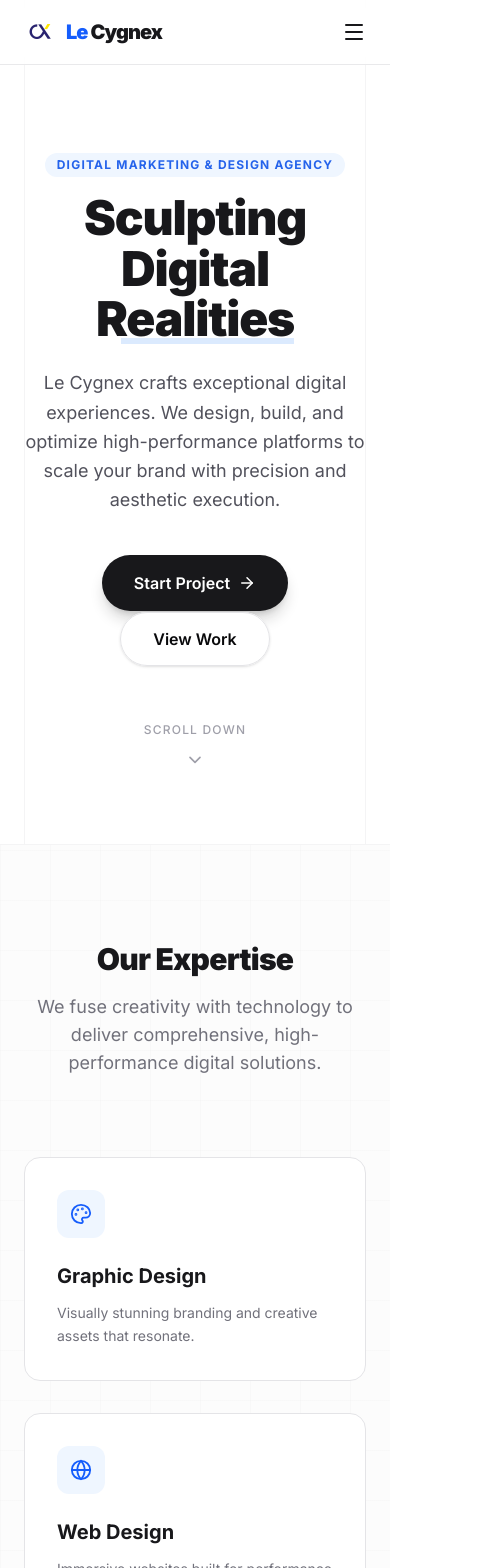
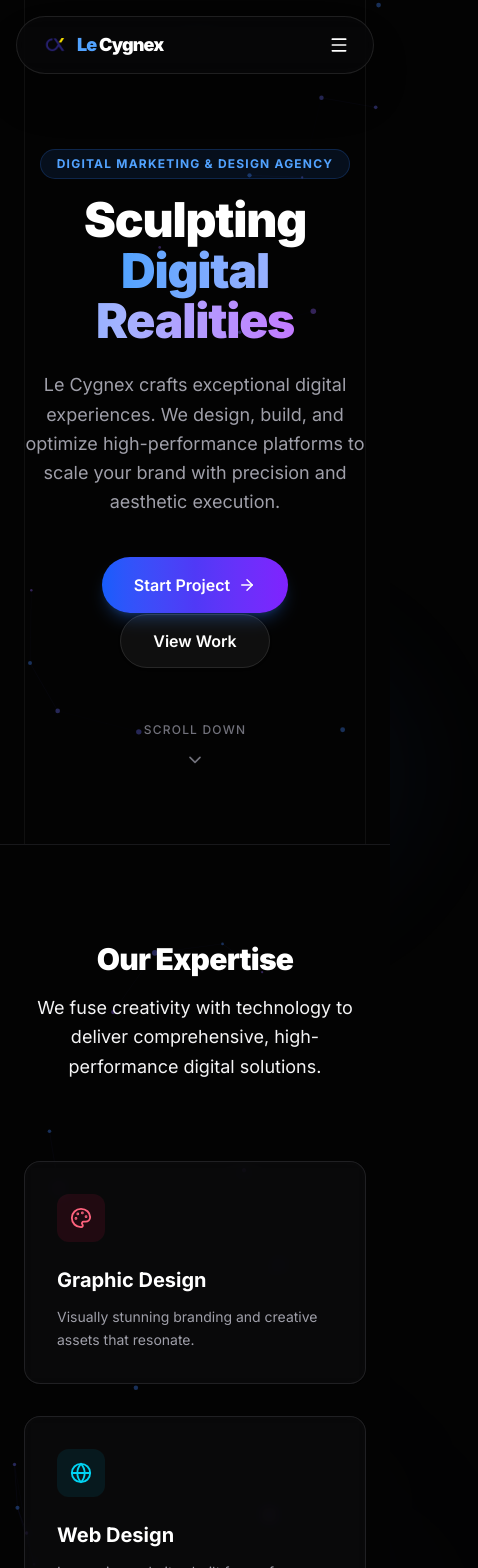
Before and after one commit to Nihalpm123/cygnex, a Next.js app: page / in a window 390 px wide. Shown: the top 1568 px of the page, 478 px wide, since content can reach past the window. Built offline with nearby package versions, Linux system fonts and the light colour scheme.

Commit message:
feat: upgrade website design to a premium dark-themed aesthetic with interactive canvas particles background

```diff
--- a/src/app/globals.css
+++ b/src/app/globals.css
@@ -1,44 +1,88 @@
 @import "tailwindcss";
 
 :root {
-  --background: #ffffff;
-  --foreground: #09090b;
-  --primary: #2563eb;
-  --secondary: #18181b;
-  --accent: #71717a;
+  --background: #030303;
+  --foreground: #f4f4f5;
+  --primary: #3b82f6;
+  --secondary: #09090b;
+  --accent: #a1a1aa;
+  --card-bg: rgba(15, 15, 18, 0.55);
+  --card-border: rgba(39, 39, 42, 0.5);
 }
 
 @theme {
   --color-primary: var(--primary);
   --color-secondary: var(--secondary);
   --color-accent: var(--accent);
+  --color-card-bg: var(--card-bg);
+  --color-card-border: var(--card-border);
 }
 
 body {
   color: var(--foreground);
   background: var(--background);
-  font-family: Arial, Helvetica, sans-serif;
+  font-family: var(--font-inter), Arial, Helvetica, sans-serif;
   overflow-x: hidden;
-  background-size: 50px 50px;
-  background-image: linear-gradient(to right, rgba(9, 9, 11, 0.03) 1px, transparent 1px),
-                    linear-gradient(to bottom, rgba(9, 9, 11, 0.03) 1px, transparent 1px);
+  position: relative;
+}
+
+/* Subtle glowing background orbs */
+body::before {
+  content: "";
+  position: absolute;
+  top: 10%;
+  left: 20%;
+  width: 400px;
+  height: 400px;
+  background: radial-gradient(circle, rgba(59, 130, 246, 0.08) 0%, transparent 70%);
+  z-index: -1;
+  pointer-events: none;
+  filter: blur(40px);
+}
+
+body::after {
+  content: "";
+  position: absolute;
+  bottom: 20%;
+  right: 10%;
+  width: 500px;
+  height: 500px;
+  background: radial-gradient(circle, rgba(139, 92, 246, 0.06) 0%, transparent 75%);
+  z-index: -1;
+  pointer-events: none;
+  filter: blur(50px);
 }
 
 html {
   scroll-behavior: smooth;
+  background-color: #030303;
 }
 
 /* Custom Scrollbar */
 ::-webkit-scrollbar {
-  width: 8px;
+  width: 6px;
 }
 ::-webkit-scrollbar-track {
-  background: #f4f4f5;
+  background: #09090b;
 }
 ::-webkit-scrollbar-thumb {
-  background: #d4d4d8;
-  border-radius: 4px;
+  background: #27272a;
+  border-radius: 3px;
 }
 ::-webkit-scrollbar-thumb:hover {
-  background: #a1a1aa;
+  background: #3f3f46;
 }
+
+/* Glassmorphism custom classes */
+.glass {
+  background: rgba(15, 15, 18, 0.55);
+  backdrop-filter: blur(12px);
+  -webkit-backdrop-filter: blur(12px);
+  border: 1px solid rgba(255, 255, 255, 0.08);
+}
+
+.text-gradient-primary {
+  background: linear-gradient(135deg, #60a5fa 0%, #a78bfa 50%, #818cf8 100%);
+  -webkit-background-clip: text;
+  -webkit-text-fill-color: transparent;
+}
--- a/src/app/layout.tsx
+++ b/src/app/layout.tsx
@@ -3,6 +3,7 @@ import { Inter } from "next/font/google";
 import "./globals.css";
 import Navbar from "@/components/ui/Navbar";
 import Footer from "@/components/ui/Footer";
+import InteractiveBackground from "@/components/ui/InteractiveBackground";
 
 const inter = Inter({ subsets: ["latin"] });
 
@@ -17,8 +18,9 @@ export default function RootLayout({
   children: React.ReactNode;
 }>) {
   return (
-    <html lang="en">
-      <body className={`${inter.className} antialiased bg-white text-zinc-900`}>
+    <html lang="en" className="dark scroll-smooth">
+      <body className={`${inter.className} antialiased bg-black text-zinc-100 min-h-screen relative overflow-x-hidden`}>
+        <InteractiveBackground />
         <Navbar />
         {children}
         <Footer />
--- a/src/components/sections/HeroSection.tsx
+++ b/src/components/sections/HeroSection.tsx
@@ -6,17 +6,20 @@ import { ArrowRight, ChevronDown } from "lucide-react";
 
 export default function HeroSection() {
     return (
-        <section className="relative w-full min-h-screen flex flex-col items-center justify-center overflow-hidden bg-white py-20">
+        <section className="relative w-full min-h-screen flex flex-col items-center justify-center overflow-hidden bg-transparent py-20">
             {/* Minimal Background Gridlines for Editorial Feel */}
             <div className="absolute inset-0 pointer-events-none flex justify-between px-6 md:px-24">
-                <div className="w-[1px] h-full bg-zinc-100" />
-                <div className="w-[1px] h-full bg-zinc-100 hidden md:block" />
-                <div className="w-[1px] h-full bg-zinc-100 hidden md:block" />
-                <div className="w-[1px] h-full bg-zinc-100" />
+                <div className="w-[1px] h-full bg-white/5" />
+                <div className="w-[1px] h-full bg-white/5 hidden md:block" />
+                <div className="w-[1px] h-full bg-white/5 hidden md:block" />
+                <div className="w-[1px] h-full bg-white/5" />
             </div>
 
+            {/* Glowing background hub */}
+            <div className="absolute top-1/2 left-1/2 -translate-x-1/2 -translate-y-1/2 w-[300px] h-[300px] md:w-[500px] md:h-[500px] bg-blue-500/5 rounded-full blur-[100px] pointer-events-none -z-10" />
+
             {/* Content Container */}
-            <div className="relative z-10 text-center px-6 max-w-4xl mx-auto flex-1 flex flex-col justify-center">
+            <div className="relative z-10 text-center px-6 max-w-5xl mx-auto flex-1 flex flex-col justify-center">
                 <motion.div
                     initial="hidden"
                     animate="visible"
@@ -35,7 +38,7 @@ export default function HeroSection() {
                             hidden: { opacity: 0, y: 15 },
                             visible: { opacity: 1, y: 0, transition: { type: "spring", stiffness: 100 } }
                         }}
-                        className="inline-block text-xs md:text-sm font-bold tracking-widest text-primary mb-4 uppercase bg-blue-50 text-blue-600 px-3 py-1 rounded-full"
+                        className="inline-block text-xs md:text-sm font-bold tracking-widest text-blue-400 mb-4 uppercase bg-blue-500/10 border border-blue-500/20 px-4 py-1.5 rounded-full"
                     >
                         Digital Marketing & Design Agency
                     </motion.span>
@@ -45,12 +48,11 @@ export default function HeroSection() {
                             hidden: { opacity: 0, y: 20 },
                             visible: { opacity: 1, y: 0, transition: { type: "spring", stiffness: 100 } }
                         }}
-                        className="text-5xl md:text-7xl lg:text-8xl font-black tracking-tight text-zinc-900 mb-6 leading-[1.05]"
+                        className="text-5xl md:text-7xl lg:text-8xl font-black tracking-tight text-white mb-6 leading-[1.05]"
                     >
                         Sculpting <br />
-                        <span className="text-zinc-900 relative">
+                        <span className="bg-gradient-to-r from-blue-400 via-indigo-300 to-purple-400 bg-clip-text text-transparent relative">
                             Digital Realities
-                            <span className="absolute bottom-1 left-0 w-full h-[6px] bg-blue-100 -z-10" />
                         </span>
                     </motion.h1>
 
@@ -59,7 +61,7 @@ export default function HeroSection() {
                             hidden: { opacity: 0, y: 20 },
                             visible: { opacity: 1, y: 0, transition: { type: "spring", stiffness: 100 } }
                         }}
-                        className="text-zinc-600 text-lg md:text-xl max-w-2xl mx-auto mb-10 leading-relaxed font-normal"
+                        className="text-zinc-400 text-lg md:text-xl max-w-2xl mx-auto mb-10 leading-relaxed font-normal"
                     >
                         Le Cygnex crafts exceptional digital experiences. We design, build, and optimize high-performance platforms to scale your brand with precision and aesthetic execution.
                     </motion.p>
@@ -79,7 +81,7 @@ export default function HeroSection() {
                                 href="https://wa.me/919074063277"
                                 target="_blank"
                                 rel="noopener noreferrer"
-                                className="px-8 py-4 bg-zinc-900 text-white font-semibold rounded-full hover:bg-zinc-800 transition-colors flex items-center gap-2 shadow-lg shadow-zinc-900/20"
+                                className="px-8 py-4 bg-gradient-to-r from-blue-600 via-indigo-600 to-violet-600 text-white font-semibold rounded-full hover:from-blue-500 hover:to-violet-500 transition-all duration-300 flex items-center gap-2 shadow-lg shadow-blue-500/25"
                             >
                                 Start Project <ArrowRight size={18} />
                             </Link>
@@ -89,10 +91,8 @@ export default function HeroSection() {
                             whileTap={{ scale: 0.97 }}
                         >
                             <Link
-                                href="https://www.instagram.com/le_cygnex?igsh=MjJ5dmtjeXl5c2Zw"
-                                target="_blank"
-                                rel="noopener noreferrer"
-                                className="px-8 py-4 border border-zinc-200 text-zinc-950 font-semibold rounded-full hover:bg-zinc-50 hover:border-zinc-300 transition-colors bg-white shadow-sm"
+                                href="/work"
+                                className="px-8 py-4 border border-white/10 text-white font-semibold rounded-full hover:bg-white/10 hover:border-white/20 transition-all bg-white/5 backdrop-blur-sm shadow-sm"
                             >
                                 View Work
                             </Link>
@@ -108,7 +108,7 @@ export default function HeroSection() {
                 transition={{ delay: 1, duration: 1 }}
                 className="w-full text-center flex flex-col items-center justify-center"
             >
-                <Link href="#services" className="group flex flex-col items-center gap-1.5 text-zinc-400 hover:text-zinc-900 transition-colors">
+                <Link href="#services" className="group flex flex-col items-center gap-1.5 text-zinc-500 hover:text-white transition-colors">
                     <span className="text-xs tracking-widest uppercase font-medium">Scroll Down</span>
                     <motion.div
                         animate={{ y: [0, 6, 0] }}
--- a/src/components/sections/ServicesSection.tsx
+++ b/src/components/sections/ServicesSection.tsx
@@ -8,48 +8,63 @@ const services = [
         icon: Palette,
         title: "Graphic Design",
         description: "Visually stunning branding and creative assets that resonate.",
+        glowClass: "hover:shadow-[0_0_40px_rgba(244,63,94,0.15)] hover:border-rose-500/40",
+        iconColor: "text-rose-400 bg-rose-500/10 group-hover:bg-rose-500 group-hover:text-white"
     },
     {
         icon: Globe,
         title: "Web Design",
         description: "Immersive websites built for performance and aesthetic excellence.",
+        glowClass: "hover:shadow-[0_0_40px_rgba(6,182,212,0.15)] hover:border-cyan-500/40",
+        iconColor: "text-cyan-400 bg-cyan-500/10 group-hover:bg-cyan-500 group-hover:text-white"
     },
     {
         icon: Smartphone,
         title: "App Development",
         description: "Robust mobile applications for iOS and Android platforms.",
+        glowClass: "hover:shadow-[0_0_40px_rgba(139,92,246,0.15)] hover:border-violet-500/40",
+        iconColor: "text-violet-400 bg-violet-500/10 group-hover:bg-violet-500 group-hover:text-white"
     },
     {
         icon: Video,
         title: "Animation",
         description: "Captivating 3D and 2D animations to bring stories to life.",
+        glowClass: "hover:shadow-[0_0_40px_rgba(245,158,11,0.15)] hover:border-amber-500/40",
+        iconColor: "text-amber-400 bg-amber-500/10 group-hover:bg-amber-500 group-hover:text-white"
     },
     {
         icon: Cpu,
         title: "AI & Automation",
         description: "Cutting-edge AI video creation and intelligent workflows.",
+        glowClass: "hover:shadow-[0_0_40px_rgba(16,185,129,0.15)] hover:border-emerald-500/40",
+        iconColor: "text-emerald-400 bg-emerald-500/10 group-hover:bg-emerald-500 group-hover:text-white"
     },
     {
         icon: PenTool,
         title: "Content Writing",
         description: "Compelling narratives and SEO-driven content strategies.",
+        glowClass: "hover:shadow-[0_0_40px_rgba(236,72,153,0.15)] hover:border-pink-500/40",
+        iconColor: "text-pink-400 bg-pink-500/10 group-hover:bg-pink-500 group-hover:text-white"
     },
 ];
 
 export default function ServicesSection() {
     return (
-        <section id="services" className="py-24 bg-zinc-50/60 border-t border-zinc-100 relative">
-            <div className="max-w-7xl mx-auto px-6">
+        <section id="services" className="py-24 bg-transparent border-t border-zinc-900 relative">
+            {/* Ambient background glow */}
+            <div className="absolute top-1/3 right-10 w-[350px] h-[350px] bg-indigo-500/5 rounded-full blur-[120px] pointer-events-none -z-10" />
+
+            <div className="max-w-7xl mx-auto px-6 relative z-10">
                 <div className="text-center mb-20">
                     <motion.h2
                         initial={{ opacity: 0, y: 20 }}
                         whileInView={{ opacity: 1, y: 0 }}
                         viewport={{ once: true }}
-                        className="text-3xl md:text-5xl font-black tracking-tight text-zinc-900 mb-4"
+                        className="text-3xl md:text-5xl font-black tracking-tight text-white mb-4"
                     >
                         Our Expertise
                     </motion.h2>
-                    <p className="text-zinc-500 max-w-2xl mx-auto text-lg">
+                    <p className="text-zinc-450 max-w-2xl mx-auto text-lg leading-relaxed">
                         We fuse creativity with technology to deliver comprehensive, high-performance digital solutions.
                     </p>
                 </div>
@@ -63,20 +78,18 @@ export default function ServicesSection() {
                             transition={{ delay: index * 0.08, type: "spring", stiffness: 80 }}
                             viewport={{ once: true }}
                             whileHover={{
-                                y: -8,
-                                borderColor: "#09090b",
-                                boxShadow: "0 20px 25px -5px rgb(0 0 0 / 0.03), 0 8px 10px -6px rgb(0 0 0 / 0.03)"
+                                y: -8
                             }}
-                            className="p-8 rounded-2xl bg-white border border-zinc-200 transition-colors duration-300 group cursor-pointer flex flex-col justify-between h-full"
+                            className={`p-8 rounded-2xl bg-zinc-900/30 border border-zinc-800/80 backdrop-blur-sm transition-all duration-300 group cursor-pointer flex flex-col justify-between h-full ${service.glowClass}`}
                         >
                             <div>
-                                <div className="mb-6 w-12 h-12 bg-blue-50 text-blue-600 rounded-xl flex items-center justify-center group-hover:scale-105 group-hover:bg-zinc-900 group-hover:text-white transition-all duration-300">
+                                <div className={`mb-6 w-12 h-12 rounded-xl flex items-center justify-center transition-all duration-300 ${service.iconColor}`}>
                                     <service.icon size={22} />
                                 </div>
-                                <h3 className="text-xl font-bold text-zinc-900 mb-3 group-hover:text-blue-600 transition-colors duration-300">
+                                <h3 className="text-xl font-bold text-white mb-3 group-hover:text-blue-400 transition-colors duration-350">
                                     {service.title}
                                 </h3>
-                                <p className="text-zinc-500 leading-relaxed text-sm">
+                                <p className="text-zinc-400 leading-relaxed text-sm group-hover:text-zinc-300 transition-colors duration-300">
                                     {service.description}
                                 </p>
                             </div>
--- /dev/null
+++ b/src/components/ui/InteractiveBackground.tsx
@@ -0,0 +1,159 @@
+"use client";
+
+import { useEffect, useRef, useState } from "react";
+
+interface Particle {
+  x: number;
+  y: number;
+  vx: number;
+  vy: number;
+  radius: number;
+  color: string;
+}
+
+export default function InteractiveBackground() {
+  const canvasRef = useRef<HTMLCanvasElement>(null);
+  const [isMounted, setIsMounted] = useState(false);
+
+  useEffect(() => {
+    setIsMounted(true);
+  }, []);
+
+  useEffect(() => {
+    if (!isMounted) return;
+
+    const canvas = canvasRef.current;
+    if (!canvas) return;
+
+    const ctx = canvas.getContext("2d");
+    if (!ctx) return;
+
+    let animationFrameId: number;
+    let particles: Particle[] = [];
+    const mouse = { x: -1000, y: -1000, active: false };
+
+    const resizeCanvas = () => {
+      const parent = canvas.parentElement;
+      canvas.width = parent ? parent.clientWidth : window.innerWidth;
+      canvas.height = parent ? parent.clientHeight : window.innerHeight;
+      initParticles();
+    };
+
+    const initParticles = () => {
+      particles = [];
+      const particleCount = Math.min(Math.floor((canvas.width * canvas.height) / 15000), 100);
+      const colors = [
+        "rgba(59, 130, 246, 0.35)", // blue
+        "rgba(99, 102, 241, 0.35)", // indigo
+        "rgba(139, 92, 246, 0.35)", // violet
+      ];
+
+      for (let i = 0; i < particleCount; i++) {
+        particles.push({
+          x: Math.random() * canvas.width,
+          y: Math.random() * canvas.height,
+          vx: (Math.random() - 0.5) * 0.4,
+          vy: (Math.random() - 0.5) * 0.4,
+          radius: Math.random() * 2 + 1,
+          color: colors[Math.floor(Math.random() * colors.length)],
+        });
+      }
+    };
+
+    const animate = () => {
+      ctx.clearRect(0, 0, canvas.width, canvas.height);
+
+      // Update and draw particles
+      particles.forEach((p) => {
+        p.x += p.vx;
+        p.y += p.vy;
+
+        // Boundary wrap
+        if (p.x < 0) p.x = canvas.width;
+        if (p.x > canvas.width) p.x = 0;
+        if (p.y < 0) p.y = canvas.height;
+        if (p.y > canvas.height) p.y = 0;
+
+        // Interaction with mouse
+        if (mouse.active) {
+          const dx = mouse.x - p.x;
+          const dy = mouse.y - p.y;
+          const distance = Math.sqrt(dx * dx + dy * dy);
+          if (distance < 150) {
+            // Gentle attraction
+            p.x += (dx / distance) * 0.2;
+            p.y += (dy / distance) * 0.2;
+          }
+        }
+
+        ctx.beginPath();
+        ctx.arc(p.x, p.y, p.radius, 0, Math.PI * 2);
+        ctx.fillStyle = p.color;
+        ctx.fill();
+      });
+
+      // Draw connections
+      for (let i = 0; i < particles.length; i++) {
+        for (let j = i + 1; j < particles.length; j++) {
+          const p1 = particles[i];
+          const p2 = particles[j];
+          const dx = p1.x - p2.x;
+          const dy = p1.y - p2.y;
+          const dist = Math.sqrt(dx * dx + dy * dy);
+
+          if (dist < 100) {
+            const alpha = (1 - dist / 100) * 0.15;
+            ctx.beginPath();
+            ctx.moveTo(p1.x, p1.y);
+            ctx.lineTo(p2.x, p2.y);
+            ctx.strokeStyle = `rgba(99, 102, 241, ${alpha})`;
+            ctx.lineWidth = 0.5;
+            ctx.stroke();
+          }
+        }
+      }
+
+      animationFrameId = requestAnimationFrame(animate);
+    };
+
+    // Listeners
+    const handleMouseMove = (e: MouseEvent) => {
+      const rect = canvas.getBoundingClientRect();
+      mouse.x = e.clientX - rect.left;
+      mouse.y = e.clientY - rect.top;
+      mouse.active = true;
+    };
+
+    const handleMouseLeave = () => {
+      mouse.active = false;
+      mouse.x = -1000;
+      mouse.y = -1000;
+    };
+
+    resizeCanvas();
+    window.addEventListener("resize", resizeCanvas);
+
+    // Bind listeners to parent or window for global interaction
+    window.addEventListener("mousemove", handleMouseMove);
+    window.addEventListener("mouseleave", handleMouseLeave);
+
+    animate();
+
+    return () => {
+      cancelAnimationFrame(animationFrameId);
+      window.removeEventListener("resize", resizeCanvas);
+      window.removeEventListener("mousemove", handleMouseMove);
+      window.removeEventListener("mouseleave", handleMouseLeave);
+    };
+  }, [isMounted]);
+
+  if (!isMounted) return null;
+
+  return (
+    <canvas
+      ref={canvasRef}
+      className="absolute inset-0 pointer-events-none z-0 block"
+      style={{ mixBlendMode: "screen" }}
+    />
+  );
+}
--- a/src/components/ui/Navbar.tsx
+++ b/src/components/ui/Navbar.tsx
@@ -17,10 +17,11 @@ export default function Navbar() {
     ];
 
     return (
-        <nav className="fixed top-0 left-0 right-0 z-50 backdrop-blur-md bg-white/80 border-b border-zinc-200/80">
-            <div className="max-w-7xl mx-auto px-6 h-16 flex items-center justify-between">
-                <Link href="/" className="flex items-center gap-2.5 group">
-                    <div className="relative w-8 h-8 md:w-9 md:h-9 transition-transform duration-300 group-hover:scale-105">
+        <header className="fixed top-0 left-0 right-0 z-50 flex justify-center p-4 md:p-6 pointer-events-none">
+            <nav className="pointer-events-auto w-full max-w-6xl rounded-full border border-white/10 bg-zinc-950/60 backdrop-blur-md shadow-2xl transition-all duration-300">
+                <div className="px-6 h-14 md:h-16 flex items-center justify-between">
+                    <Link href="/" className="flex items-center gap-2 group">
+                        <div className="relative w-7 h-7 md:w-8 md:h-8 transition-transform duration-300 group-hover:scale-105">
                             <Image
                                 src="/logo.png"
                                 alt="Le Cygnex Logo"
@@ -29,8 +30,8 @@ export default function Navbar() {
                                 priority
                             />
                         </div>
-                    <span className="text-xl md:text-2xl font-black tracking-tighter text-zinc-900">
-                        <span className="text-blue-600">Le</span> Cygnex
+                        <span className="text-lg md:text-xl font-black tracking-tighter text-white">
+                            <span className="text-blue-400">Le</span> Cygnex
                         </span>
                     </Link>
 
@@ -40,7 +41,7 @@ export default function Navbar() {
                             <Link
                                 key={link.name}
                                 href={link.href}
-                            className="text-sm font-medium text-zinc-600 hover:text-zinc-900 transition-colors"
+                                className="text-xs md:text-sm font-medium text-zinc-400 hover:text-white transition-colors relative py-1"
                             >
                                 {link.name}
                             </Link>
@@ -53,7 +54,7 @@ export default function Navbar() {
                                 href="https://wa.me/919074063277"
                                 target="_blank"
                                 rel="noopener noreferrer"
-                            className="px-5 py-2.5 bg-zinc-900 text-white rounded-full text-sm font-semibold hover:bg-zinc-800 transition-colors shadow-sm"
+                                className="px-5 py-2 bg-gradient-to-r from-blue-600 to-indigo-600 text-white rounded-full text-xs font-bold hover:from-blue-500 hover:to-indigo-500 transition-all duration-300 shadow-[0_0_20px_rgba(59,130,246,0.25)] hover:shadow-[0_0_25px_rgba(59,130,246,0.45)]"
                             >
                                 Get Started
                             </Link>
@@ -62,10 +63,10 @@ export default function Navbar() {
 
                     {/* Mobile Menu Button */}
                     <button
-                    className="md:hidden text-zinc-900"
+                        className="md:hidden text-white hover:text-blue-400 transition-colors cursor-pointer"
                         onClick={() => setIsOpen(!isOpen)}
                     >
-                    {isOpen ? <X size={24} /> : <Menu size={24} />}
+                        {isOpen ? <X size={20} /> : <Menu size={20} />}
                     </button>
                 </div>
 
@@ -76,14 +77,14 @@ export default function Navbar() {
                             initial={{ opacity: 0, height: 0 }}
                             animate={{ opacity: 1, height: "auto" }}
                             exit={{ opacity: 0, height: 0 }}
-                        className="md:hidden bg-white border-b border-zinc-200 overflow-hidden"
+                            className="md:hidden border-t border-white/5 overflow-hidden rounded-b-3xl"
                         >
-                        <div className="px-6 py-4 flex flex-col gap-4">
+                            <div className="px-6 py-4 flex flex-col gap-3.5 bg-zinc-950/95 backdrop-blur-md">
                                 {navLinks.map((link) => (
                                     <Link
                                         key={link.name}
                                         href={link.href}
-                                    className="text-lg font-medium text-zinc-700 hover:text-zinc-900"
+                                        className="text-base font-semibold text-zinc-300 hover:text-white"
                                         onClick={() => setIsOpen(false)}
                                     >
                                         {link.name}
@@ -93,7 +94,7 @@ export default function Navbar() {
                                     href="https://wa.me/919074063277"
                                     target="_blank"
                                     rel="noopener noreferrer"
-                                className="px-5 py-2.5 bg-zinc-900 text-white text-center rounded-full text-sm font-semibold hover:bg-zinc-800 transition-colors shadow-sm block mt-2"
+                                    className="px-5 py-2.5 bg-gradient-to-r from-blue-600 to-indigo-600 text-white text-center rounded-full text-sm font-semibold hover:from-blue-500 hover:to-indigo-500 transition-all shadow-md block mt-2"
                                     onClick={() => setIsOpen(false)}
                                 >
                                     Get Started
@@ -103,5 +104,6 @@ export default function Navbar() {
                     )}
                 </AnimatePresence>
             </nav>
+        </header>
     );
 }
```
Also changed, not shown: src/app/work/page.tsx (+5 -5 lines), src/components/sections/AboutSection.tsx (+19 -16 lines), src/components/sections/ContactSection.tsx (+17 -14 lines), src/components/ui/Footer.tsx (+21 -21 lines), src/components/ui/WorkGrid.tsx (+6 -6 lines). Lines whose indentation alone changed are shown as unchanged.
